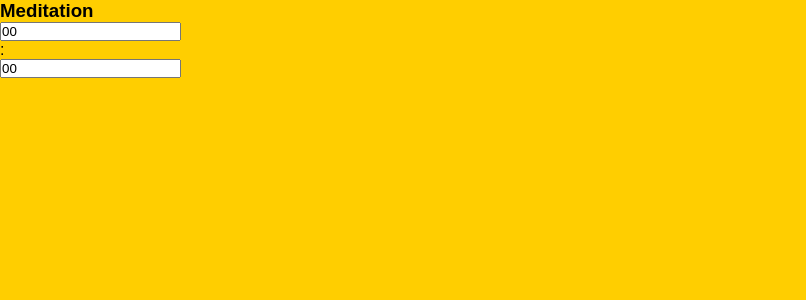
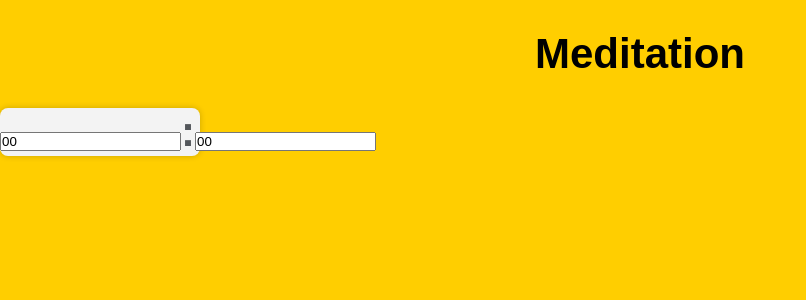
Before and after one commit to NunoGaioPereira/meditation-timer, a PHP site: page / in a window 1280 px wide. Shown: the top 300 px of the page, without its empty margins (0-806 px from the left). Run offline with PHP 8.4, Linux system fonts and the light colour scheme.

Commit message:
style: time picker

```diff
--- a/css/meditation.css
+++ b/css/meditation.css
@@ -22,3 +22,24 @@
   input[type="number"] {
       -moz-appearance: textfield;
   }
+
+  h3 {
+      font-size: 42px;
+      text-align: center;
+      margin: 30px 0;
+  }
+
+  .time-picker {
+      display: flex;
+      justify-content: space-around;
+      align-items: center;
+      width: 100%;
+      max-width: 200px;
+      background-color: #f3f3f3;
+      border-radius: 8px;
+      box-shadow: 0 0 6px rgba(0, 0, 0, 0.2);
+      color: #53565a;
+      font-size: 42px;
+      font-weight: 700;
+      user-select: none;
+  }
```
